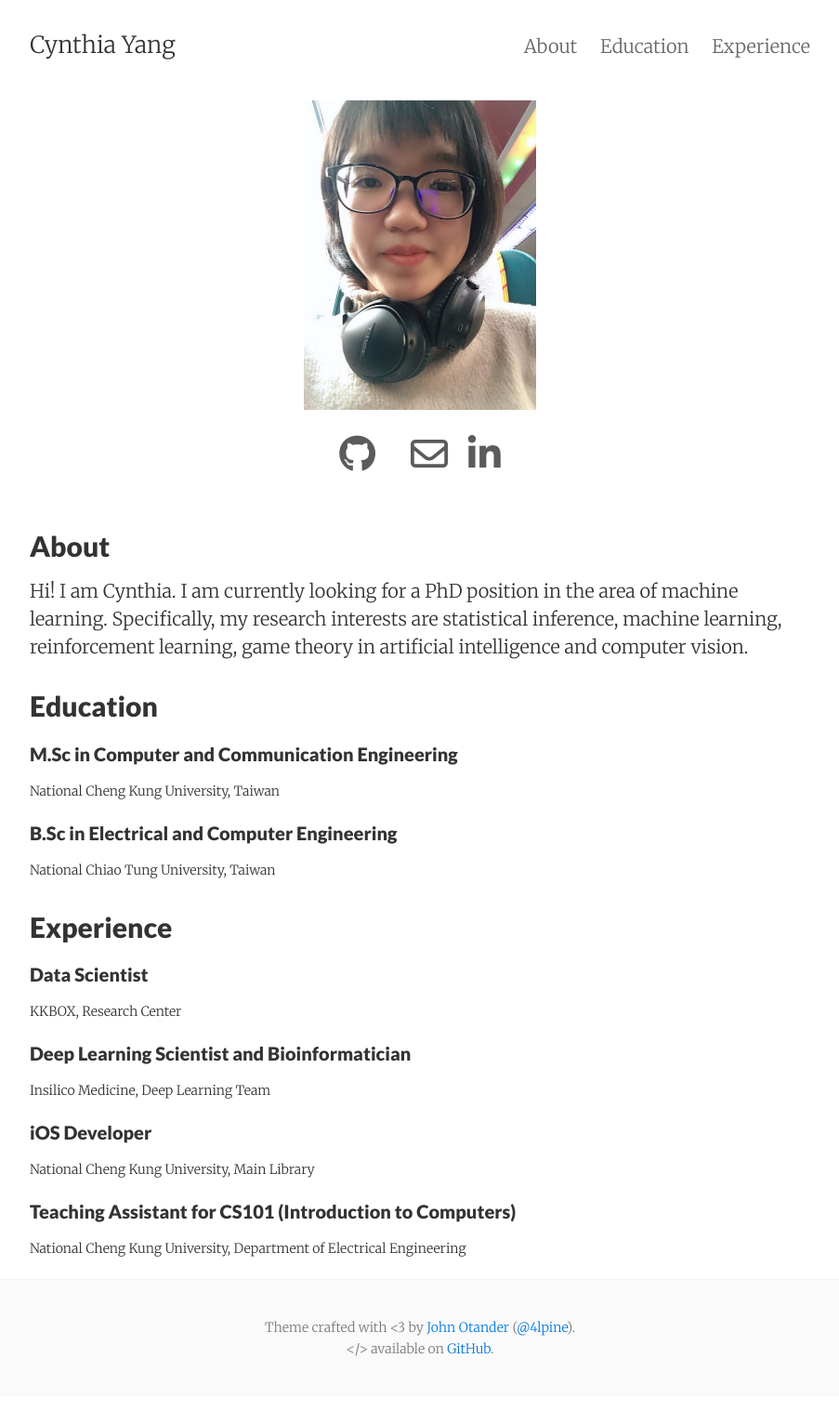
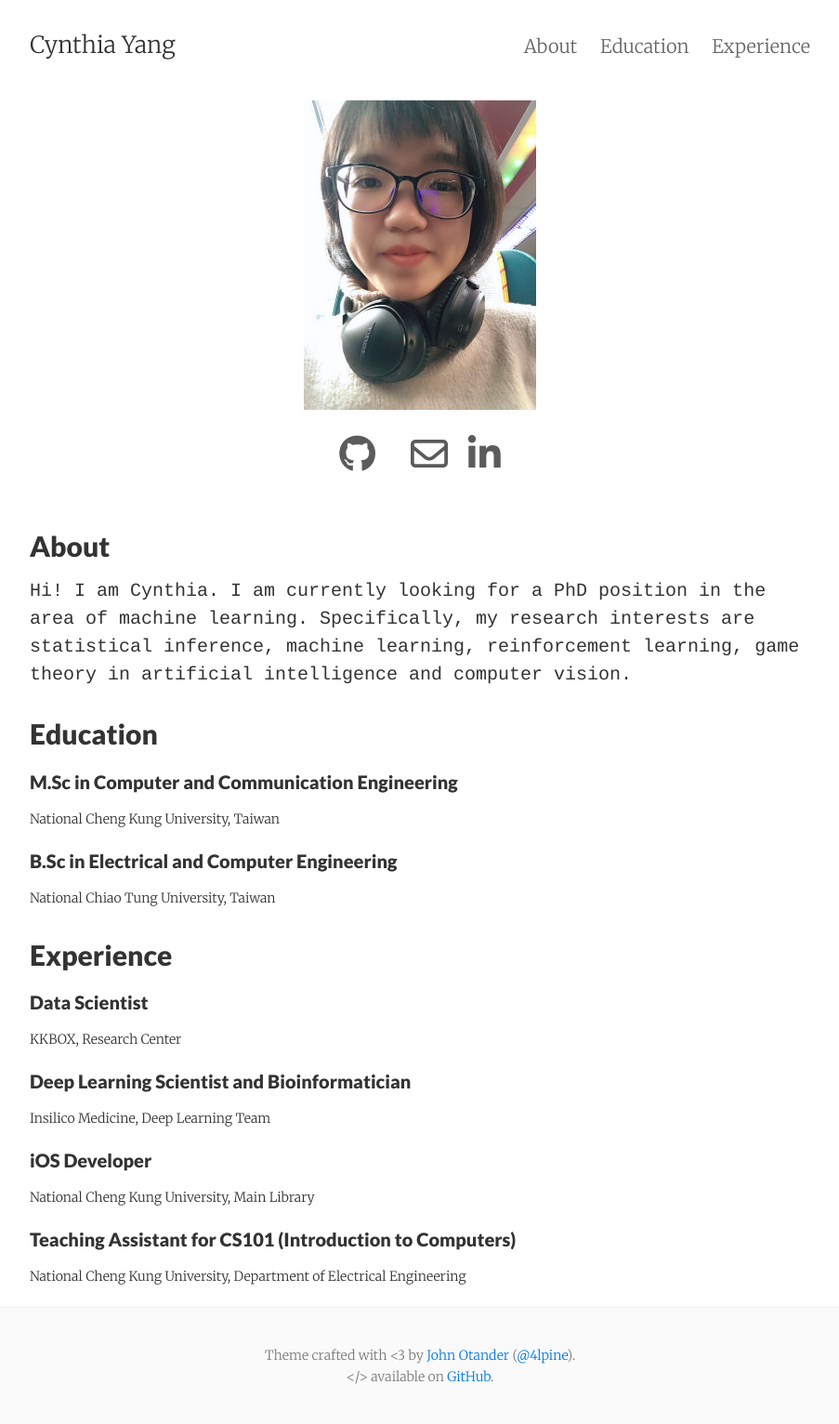
Before and after one commit to ZixinYang/zixinyang.github.io, a Jekyll site: the page built from index.html, in a window 1280 px wide. Shown: the whole page at 93% size, without its empty margins (188-1091 px from the left). Built offline with Jekyll 4.4.1, drawn with Linux system fonts in a browser that asks for light colours; nearby versions of some CDN libraries; the list of posts is cut into pages by our own code; a style sheet for code colours, icons or effects is not loaded; before the commit the page ends 1502 px from its top, so only the background shows below that.

Commit message:
modify font style

```diff
--- a/index.html
+++ b/index.html
@@ -69,7 +69,7 @@
   </article>
 </div>
 
-<p>Hi! I am Cynthia. I am currently looking for a PhD position in the area of machine learning.
+<p style="font-family:courier;">Hi! I am Cynthia. I am currently looking for a PhD position in the area of machine learning.
   Specifically, my research interests are statistical inference, machine learning, reinforcement learning, game theory in artificial intelligence and computer vision.
 </p>
 
```
